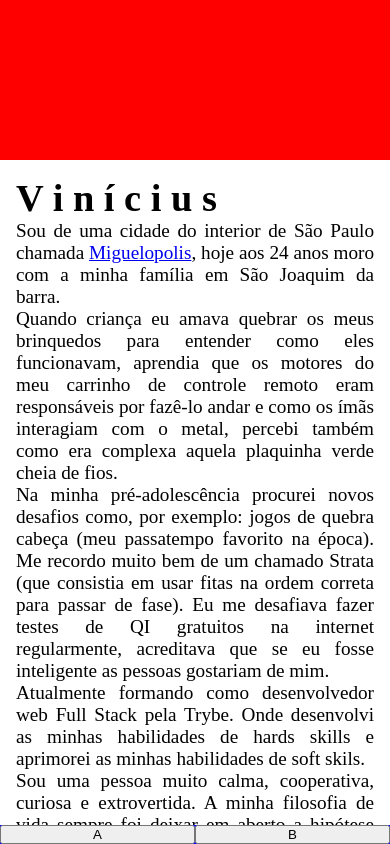
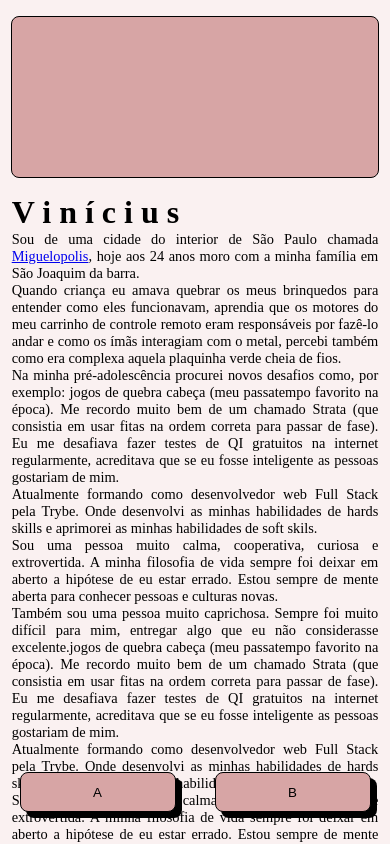
Before and after one commit to vinicius-mns/vinicius-mns.github.io, a Vue app: page / in a window 390 px wide. Shown: the top 844 px of the page. Built offline with nearby package versions, Linux system fonts and the light colour scheme.

Commit message:
testando estilo

```diff
--- a/src/App.vue
+++ b/src/App.vue
@@ -22,19 +22,32 @@ import QuemSou from './pages/QuemSou.vue';
 @media screen and (max-width: 500px) {
   .pages {
     width: 100%;
-    margin-bottom: 2rem;
+    margin-bottom: 4rem;
+    font-size: 0.9rem;
+    text-align: justify;
+    background-color: rgb(250, 241, 241);
+  }
+
+  h1 {
+    font-size: 2rem;
   }
 
   .buttons {
     width: 100%;
     position: fixed;
-    bottom: 0;
+    bottom: 2rem;
 
-    background-color: blue;
     display: flex;
+    justify-content: space-around;
 
     & button {
-      width: 50%;
+      border: solid black 1.5px;
+      background-color: rgb(215, 165, 165);
+      color: black;
+      box-shadow: 6px 6px 0px black;
+      border-radius: 8px;
+      width: 40%;
+      height: 2.5rem;
     }
   }
 }
--- a/src/pages/QuemSou.vue
+++ b/src/pages/QuemSou.vue
@@ -18,17 +18,20 @@ const markdownTxt = marked(txt)
     width: 100%;
     display: flex;
     flex-direction: column;
+    align-items: center;
 
     & .img-container {
-      background-color: red;
-      width: 100%;
+      background-color: rgb(215, 165, 165);
+      border: solid black 1.5px;
+      width: 94%;
       height: 10rem;
+      margin-top: 1rem;
+      border-radius: 8px;
     }
 
     & .content {
-      text-align: justify;
-      margin: 1rem;
-      font-size: 1.2rem;
+      margin-top: 1rem;
+      width: 94%;
     }
   }
 </style>
```
